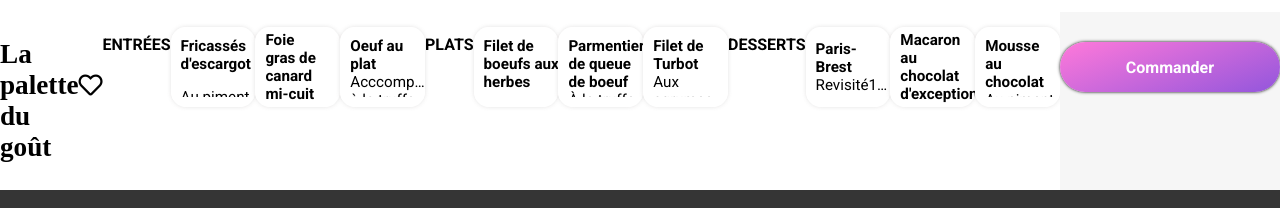
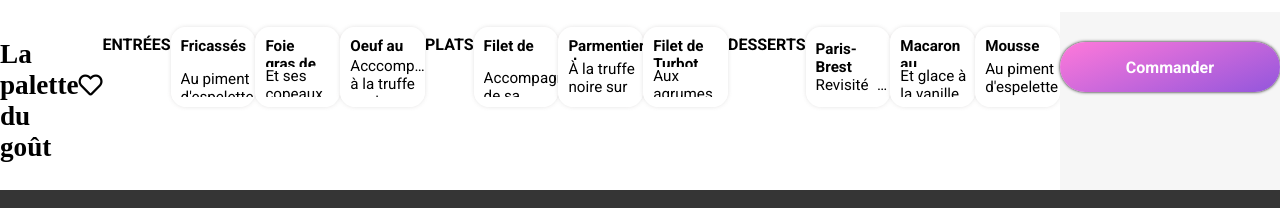
Before and after one commit to Bamby74/DamienMusset_3_04112020, a website: page a-la-française.html in a window 1280 px wide. Shown: the part 53-261 px from the top of the page. Drawn offline with Linux system fonts and the light colour scheme; a web font is replaced by a local one.

Commit message:
change position price

```diff
--- a/sass/layouts/_layout.scss
+++ b/sass/layouts/_layout.scss
@@ -161,6 +161,8 @@ body{
 
     .card-title{
         font-weight: 700;
+        overflow: hidden;
+        text-overflow: ellipsis;
 
     }
     .card-subtitle{
@@ -178,7 +180,8 @@ body{
     -webkit-transform: translateX(-10px);
     -ms-transform: translateX(-10px);
     transition: all 700ms ;
-    translate:70px 0px;
+    position: relative;
+    left:70px;
 
     p{
         font-weight: bold;
```
Also changed, not shown: Le-délice-des-sens.html (line endings or trailing spaces), a-la-française.html (line endings or trailing spaces), css/style.css, index.html (line endings or trailing spaces), la-note-enchantée.html (line endings or trailing spaces), la-palette-du-gout.html (line endings or trailing spaces), sass/components/_components.scss (line endings or trailing spaces), sass/pages/_homepage.scss (line endings or trailing spaces), sass/style.scss (line endings or trailing spaces), sass/utils/_animations.scss (line endings or trailing spaces), sass/utils/_mixin.scss (line endings or trailing spaces), sass/utils/_variables.scss (line endings or trailing spaces), 1 other file.
